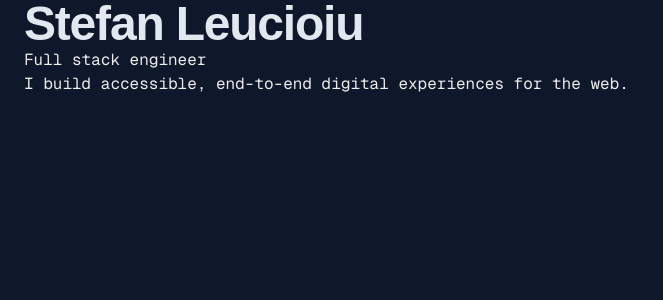
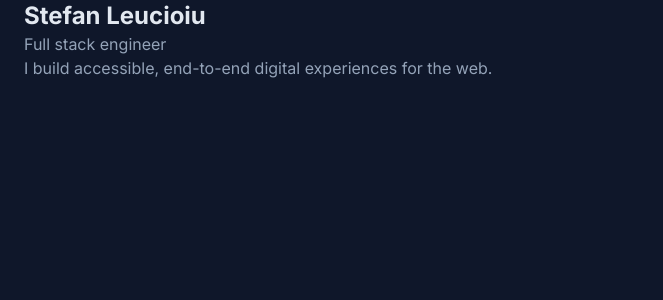
Before and after one commit to leucioiustefan/leucioiustefan-website-next, a Next.js app: page / in a window 1280 px wide. Shown: the top 300 px of the page, without its empty margins (0-663 px from the left). Built offline with nearby package versions, Linux system fonts and the light colour scheme.

Commit message:
added more content for website

```diff
--- a/app/layout.tsx
+++ b/app/layout.tsx
@@ -1,4 +1,4 @@
-import { geistMono, geistSans } from "@/utils/fonts/fonts";
+import { inter } from "@/utils/fonts/fonts";
 import "@/utils/globals.css";
 
 export { metadata } from "../utils/seo/metadata";
@@ -11,9 +11,7 @@ export default function RootLayout({
 }>) {
   return (
     <html lang="en">
-      <body
-        className={`${geistSans.variable} ${geistMono.variable}  antialiased font-sans`}
-      >
+      <body className={`${inter.className} antialiased font-sans`}>
         <div className="mx-auto min-h-screen max-w-screen-xl px-6">
           {children}
         </div>
--- a/app/page.tsx
+++ b/app/page.tsx
@@ -1,13 +1,9 @@
 export default function Home() {
   return (
     <main>
-      <h1 className="text-4xl font-bold tracking-tight text-slate-200 sm:text-5xl">
-        Stefan Leucioiu
-      </h1>
-      <h3 className="font-mono">Full stack engineer</h3>
-      <p className="font-mono">
-        I build accessible, end-to-end digital experiences for the web.
-      </p>
+      <h1 className="text-2xl font-bold text-slate-200">Stefan Leucioiu</h1>
+      <h3>Full stack engineer</h3>
+      <p>I build accessible, end-to-end digital experiences for the web.</p>
     </main>
   );
 }
--- a/utils/fonts/fonts.ts
+++ b/utils/fonts/fonts.ts
@@ -1,11 +1,7 @@
-import { Geist, Geist_Mono } from "next/font/google";
+import { Inter } from "next/font/google";
 
-export const geistSans = Geist({
-  variable: "--font-geist-sans",
+export const inter = Inter({
+  variable: "--font-inter",
   subsets: ["latin"],
+  display: "swap",
 });
-
-export const geistMono = Geist_Mono({
-  variable: "--font-geist-mono",
-  subsets: ["latin"],
-});
--- a/utils/globals.css
+++ b/utils/globals.css
@@ -2,7 +2,7 @@
 
 :root {
   --background: #0f172a;
-  --foreground: #ededed;
+  --foreground: #94a3b8;
   --special: #22d3ee;
 }
 
@@ -10,13 +10,19 @@
   --color-special: var(--special);
   --color-background: var(--background);
   --color-foreground: var(--foreground);
+}
 
-  --font-mono: var(--font-geist-mono);
-  --font-sans: var(--font-geist-sans);
+::selection {
+  background: rgba(100, 255, 218, 0.35);
+  color: #ccd6f6;
+}
+
+::-moz-selection {
+  background: rgba(100, 255, 218, 0.35);
+  color: #ccd6f6;
 }
 
 body {
   background: var(--background);
   color: var(--foreground);
-  font-family: Arial, Helvetica, sans-serif;
 }
```
